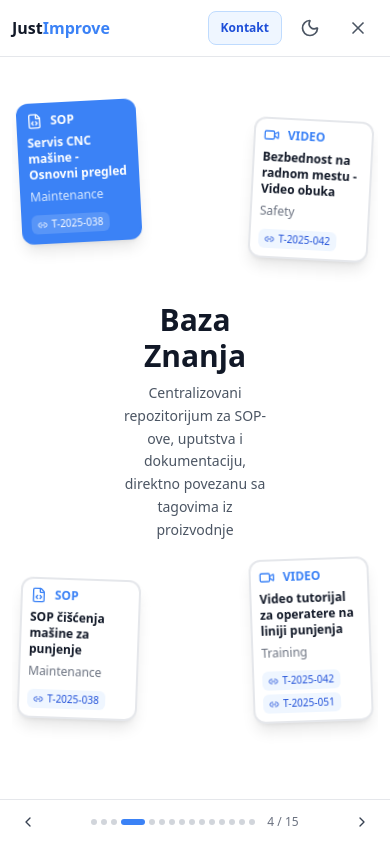
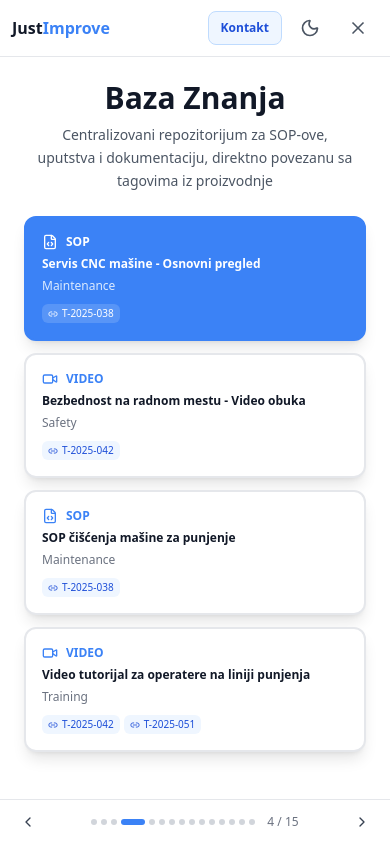
Before and after one commit to manojlop/presentation-just-imrpove, a React (Vite) app: page /presentation in a window 390 px wide. Both pictures are taken after a click on the button 142 px from the left and 822 px from the top of the page. Built offline with nearby package versions, Linux system fonts and the light colour scheme.

Commit message:
Respnosive design

```diff
--- a/src/pages/PresentationDemo.tsx
+++ b/src/pages/PresentationDemo.tsx
@@ -150,7 +150,7 @@ const RoutineExamples: React.FC = () => {
   };
 
   return (
-    <div className="bg-white dark:bg-gray-800 border-2 border-gray-200 dark:border-gray-700 rounded-2xl p-3 sm:p-5 space-y-3 sm:space-y-4 flex flex-col max-h-[350px] sm:max-h-[450px] transition-colors">
+    <div className="bg-white dark:bg-gray-800 border-2 border-gray-200 dark:border-gray-700 rounded-2xl p-3 sm:p-5 space-y-3 sm:space-y-4 flex flex-col max-h-[350px] sm:max-h-[450px] max-sm:max-h-none transition-colors">
       {/* Navigation */}
       <div className="flex items-center justify-between pb-2 sm:pb-3 border-b border-gray-200 dark:border-gray-700 flex-shrink-0 transition-colors">
         <button
@@ -405,12 +405,12 @@ const slides = [
   {
     id: 1,
     content: (
-      <div className="h-full flex items-center justify-center px-8">
+      <div className="h-full flex items-center justify-center px-4 sm:px-8">
         <div className="text-center space-y-8 mx-auto">
-          <h1 className="text-6xl md:text-8xl font-bold text-gray-900 dark:text-white transition-colors">
+          <h1 className="text-4xl sm:text-6xl md:text-8xl font-bold text-gray-900 dark:text-white transition-colors">
             Just<span className="text-blue-500">Improve</span>
           </h1>
-          <p className="text-xl md:text-3xl text-gray-600 dark:text-white max-w-3xl mx-auto transition-colors">
+          <p className="text-base sm:text-xl md:text-3xl text-gray-600 dark:text-white max-w-3xl mx-auto transition-colors">
             Digitalno rešenje za <span className="text-blue-500 font-semibold">kontinualno unapređenje</span>
           </p>
         </div>
@@ -753,13 +753,13 @@ export const PresentationDemo: React.FC = () => {
       </div>
 
       {/* Main Content */}
-      <div className="h-full flex items-center justify-center pt-16 sm:pt-20 pb-16 sm:pb-20 px-3 sm:px-6 bg-white dark:bg-gray-900 transition-colors overflow-y-auto">
-        <div className={`w-full mx-auto h-full ${isContactSlide ? 'max-w-6xl' : 'max-w-7xl'}`}>
+      <div className="h-full flex items-start sm:items-center justify-center pt-16 sm:pt-20 pb-16 sm:pb-20 px-3 sm:px-6 bg-white dark:bg-gray-900 transition-colors overflow-y-auto">
+        <div className={`w-full mx-auto h-full max-sm:h-auto max-sm:min-h-full ${isContactSlide ? 'max-w-6xl' : 'max-w-7xl'}`}>
           <div
             key={slides[currentSlide].id}
-            className="animate-fade-in h-full"
+            className="animate-fade-in h-full max-sm:h-auto max-sm:min-h-full"
           >
-            <div className="h-full flex items-center justify-center">
+            <div className="h-full flex items-center justify-center max-sm:h-auto max-sm:min-h-full max-sm:items-start">
               {slides[currentSlide].content}
             </div>
           </div>
--- a/src/presentations-elements/Slide5.tsx
+++ b/src/presentations-elements/Slide5.tsx
@@ -102,7 +102,7 @@ const ActionExamples: React.FC = () => {
   const currentAction = defaultActions[currentIndex];
 
   return (
-    <div className="bg-white dark:bg-gray-800 border-2 border-gray-200 dark:border-gray-700 rounded-2xl p-3 sm:p-6 h-[400px] sm:h-[480px] w-full max-w-[350px] sm:max-w-[400px] mx-auto flex flex-col transition-colors relative">
+    <div className="bg-white dark:bg-gray-800 border-2 border-gray-200 dark:border-gray-700 rounded-2xl p-3 sm:p-6 h-[400px] sm:h-[480px] w-full max-w-[350px] sm:max-w-[400px] max-sm:h-auto max-sm:max-w-full mx-auto flex flex-col transition-colors relative">
       {/* Navigation - fixed */}
       <div className="flex items-center justify-between flex-shrink-0">
         <button
--- a/src/presentations-elements/Slide8.tsx
+++ b/src/presentations-elements/Slide8.tsx
@@ -749,15 +749,15 @@ const Slide8Content: React.FC = () => {
   }, []);
 
   return (
-    <div className="h-full relative overflow-hidden w-full overflow-y-auto">
-      <div className="absolute top-1/2 left-1/2 -translate-x-1/2 -translate-y-1/2 z-20 text-center space-y-2 sm:space-y-4 px-3 sm:px-4">
+    <div className="h-full relative overflow-hidden w-full overflow-y-auto max-sm:overflow-visible max-sm:px-3 max-sm:py-4">
+      <div className="absolute top-1/2 left-1/2 z-20 -translate-x-1/2 -translate-y-1/2 text-center space-y-2 sm:space-y-4 px-3 sm:px-4 max-sm:static max-sm:translate-x-0 max-sm:translate-y-0 max-sm:px-0">
         <h2 className="text-3xl sm:text-5xl md:text-6xl font-bold text-gray-900 dark:text-white transition-colors">Baza Znanja</h2>
         <p className="text-sm sm:text-lg md:text-xl text-gray-600 dark:text-white max-w-2xl mx-auto leading-relaxed px-2 transition-colors">
           Centralizovani repozitorijum za SOP-ove, uputstva i dokumentaciju, direktno povezanu sa tagovima iz proizvodnje
         </p>
       </div>
 
-      <div className="absolute inset-0">
+      <div className="absolute inset-0 max-sm:static max-sm:mt-6 max-sm:grid max-sm:grid-cols-1 max-sm:gap-3">
         {featuredArticles.map((article) => {
           const Icon = getIcon(article.type);
           const isPrimary = article.accent === 'primary';
@@ -766,7 +766,7 @@ const Slide8Content: React.FC = () => {
             <button
               key={article.id}
               onClick={() => setSelectedArticle(article)}
-              className={`absolute ${article.cardWidth} rounded-xl p-2 sm:p-3 md:p-4 shadow-lg animate-float pointer-events-auto text-left transition-all hover:scale-[1.02] ${
+              className={`absolute ${article.cardWidth} rounded-xl p-2 sm:p-3 md:p-4 shadow-lg animate-float pointer-events-auto text-left transition-all hover:scale-[1.02] max-sm:static max-sm:w-full max-sm:animate-none max-sm:p-4 ${
                 article.hiddenOnMobile ? 'hidden md:block' : 'block'
               } ${
                 isPrimary
@@ -807,8 +807,8 @@ const Slide8Content: React.FC = () => {
 
       {selectedArticle && (
         <div className="fixed inset-0 bg-black/60 backdrop-blur-sm z-50 flex items-center justify-center p-4 pointer-events-auto">
-          <div className="bg-white dark:bg-gray-900 rounded-2xl w-full max-w-4xl max-h-[92vh] overflow-hidden flex flex-col transition-colors">
-            <div className="flex items-center justify-between px-6 py-4 border-b border-gray-200 dark:border-gray-800">
+          <div className="bg-white dark:bg-gray-900 rounded-2xl w-full max-w-4xl max-h-[92vh] overflow-hidden flex flex-col transition-colors max-sm:max-h-[96vh]">
+            <div className="flex items-center justify-between px-4 py-4 sm:px-6 border-b border-gray-200 dark:border-gray-800">
               <div className="flex items-center gap-3">
                 <div className="w-10 h-10 bg-blue-100 dark:bg-blue-950/40 rounded-lg flex items-center justify-center text-blue-500">
                   {React.createElement(getIcon(selectedArticle.type), { className: 'w-5 h-5', strokeWidth: 2 })}
@@ -826,7 +826,7 @@ const Slide8Content: React.FC = () => {
               </button>
             </div>
 
-            <div className="flex-1 overflow-y-auto px-6 py-6 space-y-6">
+            <div className="flex-1 overflow-y-auto px-4 py-5 sm:px-6 sm:py-6 space-y-5 sm:space-y-6">
               <div className="rounded-xl border border-gray-200 dark:border-gray-800 bg-gray-50 dark:bg-gray-950 p-4">
                 <span className="text-[11px] font-semibold uppercase tracking-[0.16em] text-gray-500 dark:text-gray-400">Kontekst</span>
                 <p className="mt-2 text-sm text-gray-700 dark:text-gray-300 leading-relaxed">{selectedArticle.contextSummary}</p>
@@ -892,14 +892,14 @@ const Slide8Content: React.FC = () => {
               </div>
             </div>
 
-            <div className="flex items-center gap-3 px-6 py-4 border-t border-gray-200 dark:border-gray-800">
-              <button className="flex-1 h-10 px-4 bg-gray-900 text-white text-sm font-medium rounded-lg hover:bg-gray-800 transition-colors flex items-center justify-center gap-2">
+            <div className="flex items-center gap-3 px-4 py-4 sm:px-6 border-t border-gray-200 dark:border-gray-800 max-sm:flex-col">
+              <button className="flex-1 h-10 px-4 bg-gray-900 text-white text-sm font-medium rounded-lg hover:bg-gray-800 transition-colors flex items-center justify-center gap-2 max-sm:w-full">
                 <Download className="w-4 h-4" strokeWidth={2} />
                 Preuzmi dokument
               </button>
               <button
                 onClick={() => setSelectedArticle(null)}
-                className="flex-1 h-10 px-4 bg-white dark:bg-gray-900 border border-gray-200 dark:border-gray-700 text-gray-700 dark:text-gray-300 text-sm font-medium rounded-lg hover:bg-gray-50 dark:hover:bg-gray-800 transition-colors"
+                className="flex-1 h-10 px-4 bg-white dark:bg-gray-900 border border-gray-200 dark:border-gray-700 text-gray-700 dark:text-gray-300 text-sm font-medium rounded-lg hover:bg-gray-50 dark:hover:bg-gray-800 transition-colors max-sm:w-full"
               >
                 Zatvori
               </button>
--- a/src/presentations-elements/TagExamples.tsx
+++ b/src/presentations-elements/TagExamples.tsx
@@ -224,7 +224,7 @@ const TagExamples: React.FC<TagExamplesProps> = ({ tags = defaultTags }) => {
 
   if (tags.length === 0) {
     return (
-      <div className="bg-white border-2 border-gray-200 rounded-2xl p-6 h-[480px] w-[400px] flex items-center justify-center">
+      <div className="bg-white border-2 border-gray-200 rounded-2xl p-6 h-[480px] w-[400px] max-sm:h-auto max-sm:min-h-[18rem] max-sm:w-full max-sm:max-w-full flex items-center justify-center">
         <p className="text-gray-500">Nema tagova</p>
       </div>
     );
@@ -262,7 +262,7 @@ const TagExamples: React.FC<TagExamplesProps> = ({ tags = defaultTags }) => {
     .filter((item): item is NonNullable<typeof item> => Boolean(item));
 
   return (
-    <div className="bg-white dark:bg-gray-800 border-2 border-gray-200 dark:border-gray-700 rounded-2xl p-3 sm:p-6 h-[400px] sm:h-[480px] w-full max-w-[350px] sm:max-w-[400px] mx-auto flex flex-col transition-colors">
+    <div className="bg-white dark:bg-gray-800 border-2 border-gray-200 dark:border-gray-700 rounded-2xl p-3 sm:p-6 h-[400px] sm:h-[480px] w-full max-w-[350px] sm:max-w-[400px] max-sm:h-auto max-sm:max-w-full mx-auto flex flex-col transition-colors">
       {/* Navigation */}
       <div className="flex items-center justify-between flex-shrink-0">
         <button
```
